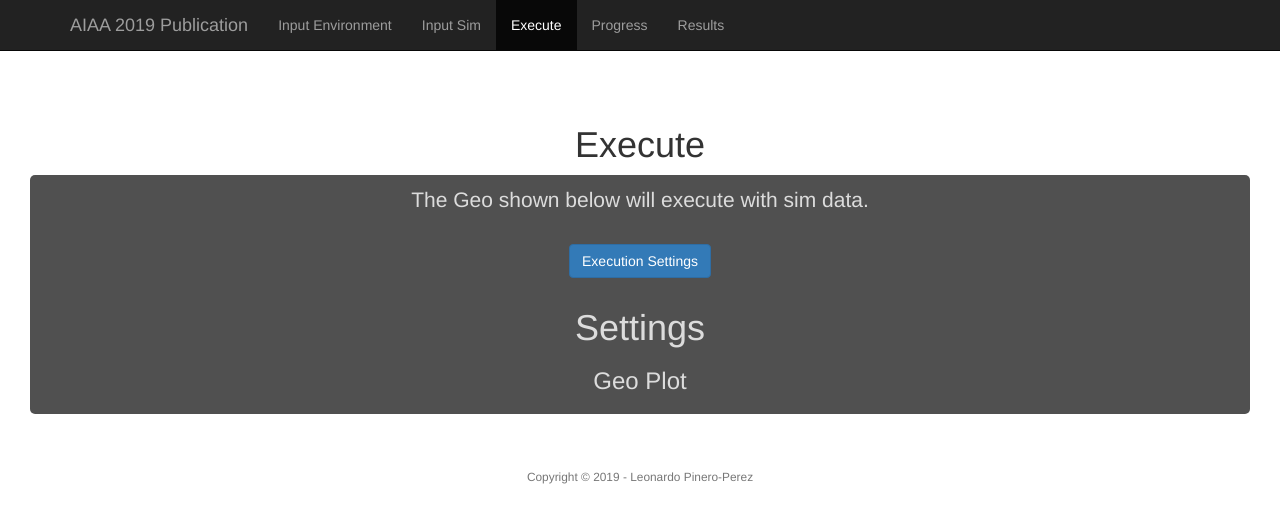
After one commit to Leonardo767/aiaa2019-publication, a Flask app: page /execute_settings in a window 1280 px wide. The commit adds this page. Shown: the top 523 px of the page. Run offline with Flask 2, Linux system fonts and the light colour scheme; parts of the project's set-up code (start-up, migrations or seed data) failed here and were passed over; some libraries are stand-ins or nearby versions.

Commit message:
Plot Tool Foundation

```diff
--- a/sample/server/lib/dbUtils.py
+++ b/sample/server/lib/dbUtils.py
@@ -24,7 +24,7 @@ def gatherAirports(database):
         Airports[GeoName] = list(cur.fetchall())
     # print(Airports)  # debugging
     cur.close()
-    for key, AirportList in Airports.items():
+    for _, AirportList in Airports.items():
         for i in range(len(AirportList)):
             AirportList[i] = AirportList[i][0]  # unwrap
     return Airports
@@ -42,7 +42,7 @@ def gatherEntries(database):
         Entries[Name] = list(cur.fetchall())
     # print(Entries)  # debugging
     cur.close()
-    for key, EntryList in Entries.items():
+    for _, EntryList in Entries.items():
         for i in range(len(EntryList)):
             EntryList[i] = EntryList[i][0]  # unwrap
     return Entries
--- a/sample/server/routes.py
+++ b/sample/server/routes.py
@@ -19,7 +19,7 @@ def input_environment_select():
         selectionInput = request.form
         print(selectionInput["geo_selected"] + ' is selected.')
         return redirect(url_for('input_environment'))
-    return render_template('input_environment_select.html', GeoData=GeoData, AirportData=AirportData, Airports=Airports, Entries=Entries)
+    return render_template('input_environment_select.html', EntryData=EntryData, AirportData=AirportData, GeoData=GeoData, Airports=Airports, Entries=Entries)
 
 
 @app.route('/input_environment_create', methods=['GET', 'POST'])
@@ -40,12 +40,20 @@ def input_sim():
     return render_template('input_sim.html')
 
 
-@app.route('/execute', methods=['GET', 'POST'])
+@app.route('/execute/', methods=['GET', 'POST'])
 def execute():
+    if request.method == 'POST':
+        # run algorithm
+        pass
+    return render_template('execute.html')
+
+
+@app.route('/execute_settings', methods=['GET', 'POST'])
+def execute_settings():
     if request.method == 'POST':
         # fetch form data
         pass
-    return render_template('execute.html')
+    return render_template('execute_settings.html')
 
 
 @app.route('/progress', methods=['GET', 'POST'])
--- a/sample/server/templates/execute.html
+++ b/sample/server/templates/execute.html
@@ -16,4 +16,24 @@
 </li>
 {% endblock %} {% block content %}
 <h1>Execute</h1>
+<div class="object_input">
+  <p class="lead">
+    The Geo shown below will execute with sim data.
+  </p>
+  <a
+    class="btn btn-primary"
+    href="{{ url_for('execute_settings') }}"
+    role="button"
+    style="margin: 10px;"
+  >
+    Execution Settings
+  </a>
+  {% block execute_settings %} {% endblock %}
+  <div>
+    <h3>Geo Plot</h3>
+    {% for plot in geo_plot %} {% for part in plot %}
+    {{ part | safe }}
+    {% endfor %} {% endfor %}
+  </div>
+</div>
 {% endblock content %}
--- /dev/null
+++ b/sample/server/templates/execute_settings.html
@@ -0,0 +1,3 @@
+{% extends "execute.html" %} {% block execute_settings %}
+<h1>Settings</h1>
+{% endblock %}
--- a/sample/server/templates/input_environment.html
+++ b/sample/server/templates/input_environment.html
@@ -18,7 +18,7 @@
 <h1>Input Environment</h1>
 <div class="object_input">
   <p class="lead">
-    Create a new geography or select existing one.
+    Create a new geography or select an existing one.
   </p>
   <a
     class="btn btn-primary"
@@ -36,7 +36,6 @@
   >
     Create New Geography
   </a>
-  {% block input_space %}
-  {% endblock %}
+  {% block input_space %} {% endblock %}
 </div>
 {% endblock content %}
```
Also changed, not shown: sample/server/templates/input_environment_select.html (+11 -2 lines), sample/server/lib/executePlotter.py (added).
